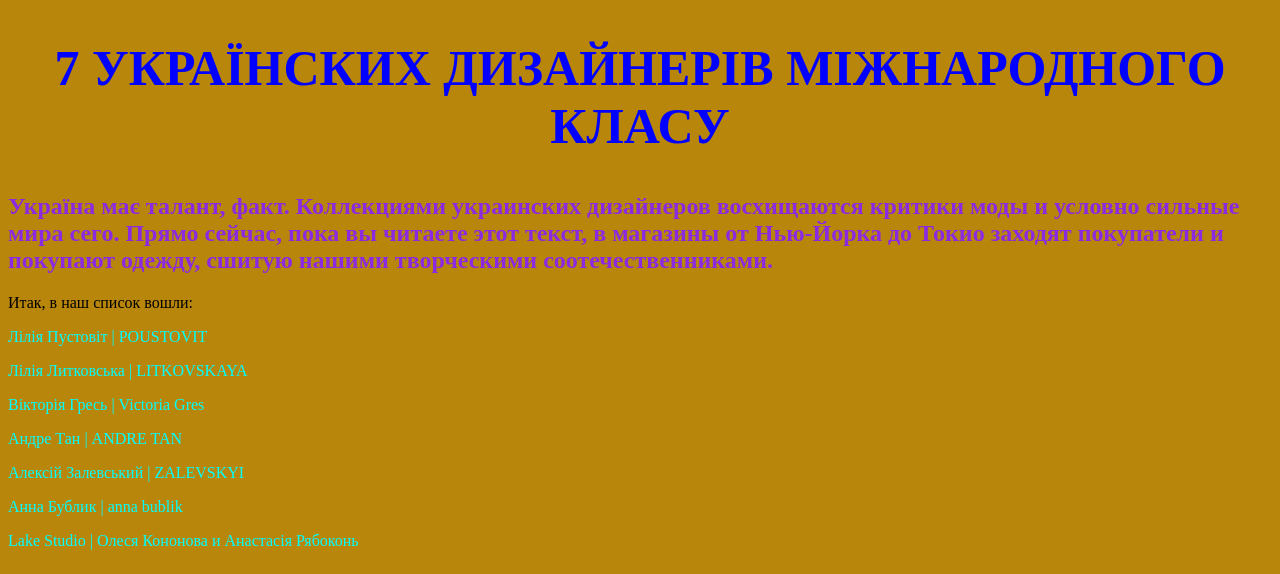
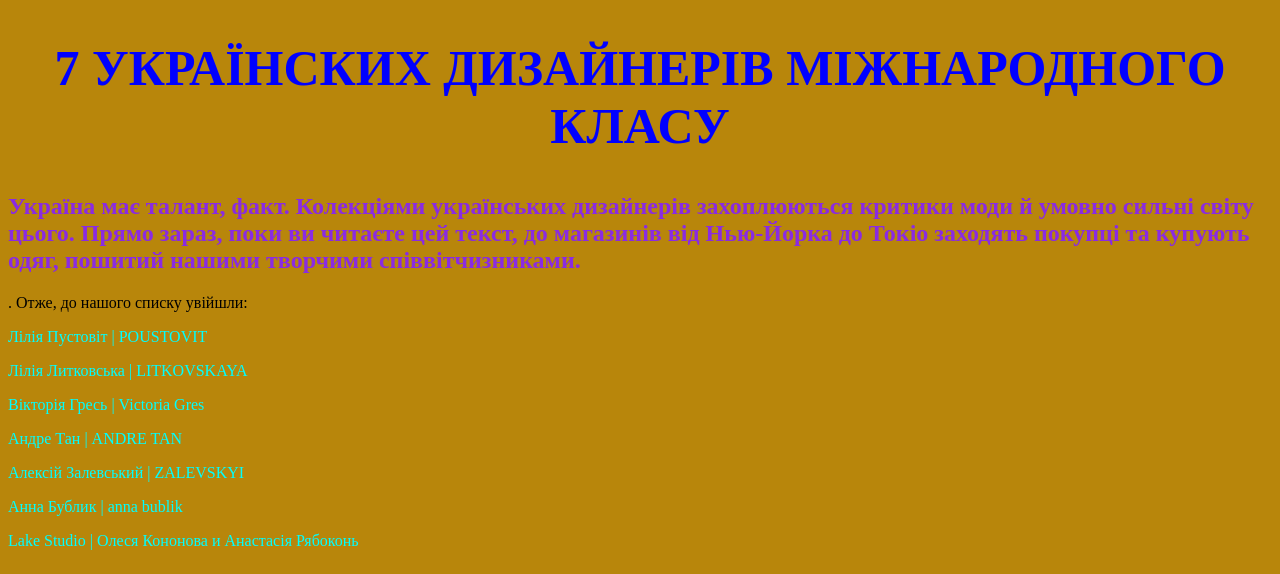
Before and after one commit to LogikaSchoolUA/Web_M2, a plain HTML site: page index.html in a window 1280 px wide. Shown: the top 574 px of the page. Drawn offline with Linux system fonts and the light colour scheme.

Commit message:
Update index.html

```diff
--- a/index.html
+++ b/index.html
@@ -10,8 +10,8 @@
 </head>
 <body>
     <h1>7 УКРАЇНСКИХ ДИЗАЙНЕРІВ МІЖНАРОДНОГО КЛАСУ</h1>
-    <h2>Україна має талант, факт. Коллекциями украинских дизайнеров восхищаются критики моды и условно сильные мира сего.  Прямо сейчас, пока вы читаете этот текст, в магазины от Нью-Йорка до Токио заходят покупатели и покупают одежду, сшитую нашими творческими соотечественниками.</h2>
-Итак, в наш список вошли: </h2>
+    <h2>Україна має талант, факт. Колекціями українських дизайнерів захоплюються критики моди й умовно сильні світу цього.  Прямо зараз, поки ви читаєте цей текст, до магазинів від Нью-Йорка до Токіо заходять покупці та купують одяг, пошитий нашими творчими співвітчизниками.</h2>.
+Отже, до нашого списку увійшли: </h2>
     <p>Лілія Пустовіт | POUSTOVIT</p>
     <p>Лілія Литковська | LITKOVSKAYA</p>
     <p>Вікторія Гресь | Victoria Gres</p>
```
